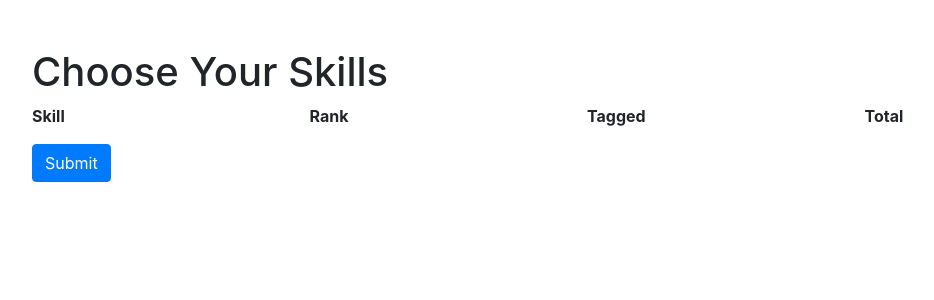
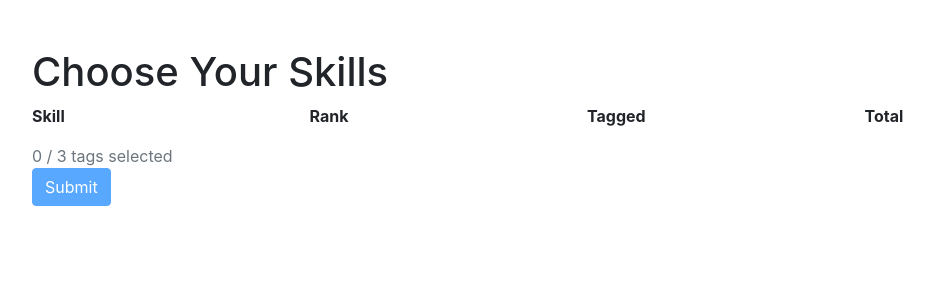
Before and after one commit to Hillgrove/Fallout2D20-Character-Creator, a Flask app: page /choose_skills/1 in a window 1280 px wide. Shown: the part 56-356 px from the top of the page, without its empty margins (68-1002 px from the left). Run offline with Flask 3, Linux system fonts and the light colour scheme; data that the repository does not hold is empty; some libraries are stand-ins or nearby versions.

Commit message:
added restrictions of number of skills

```diff
--- a/app/routes.py
+++ b/app/routes.py
@@ -242,29 +242,35 @@ def choose_skills(character_id):
                 form[tagged_field_name].data = existing_value.attribute_id == tagged_attribute.id
 
     if form.validate_on_submit():
-        for skill in skills:
-            skill_field_name = f'skill_{skill.id}'
-            tagged_field_name = f'tagged_{skill.id}'
-            skill_value = getattr(form, skill_field_name).data or 0  # Default to 0 if empty
-            is_tagged = getattr(form, tagged_field_name).data
+        tagged_count = sum(1 for skill in skills if getattr(form, f'tagged_{skill.id}').data)
 
-            character_skill_attr = CharacterSkillAttribute.query.filter_by(character_id=character_id, skill_id=skill.id).first()
-            if character_skill_attr:
-                character_skill_attr.value += skill_value
-                if is_tagged:
-                    character_skill_attr.attribute_id = tagged_attribute.id
+        if tagged_count > 3:
+            flash('You can only select up to 3 tags.', 'error')
+        else:
+            for skill in skills:
+                skill_field_name = f'skill_{skill.id}'
+                tagged_field_name = f'tagged_{skill.id}'
+                skill_value = getattr(form, skill_field_name).data or 0  # Default to 0 if empty
+                is_tagged = getattr(form, tagged_field_name).data
+
+                character_skill_attr = CharacterSkillAttribute.query.filter_by(character_id=character_id, skill_id=skill.id).first()
+                if character_skill_attr:
+                    character_skill_attr.value = skill_value
+                    if is_tagged:
+                        character_skill_attr.attribute_id = tagged_attribute.id
+                    else:
+                        if character_skill_attr.attribute_id == tagged_attribute.id:
+                            character_skill_attr.attribute_id = None
                 else:
-                    if character_skill_attr.attribute_id == tagged_attribute.id:
-                        character_skill_attr.attribute_id = None
-            else:
-                new_skill_attr = CharacterSkillAttribute(character_id=character_id, skill_id=skill.id, value=skill_value)
-                if is_tagged:
-                    new_skill_attr.attribute_id = tagged_attribute.id
-                db.session.add(new_skill_attr)
-        db.session.commit()
-        return redirect(url_for('character_overview', character_id=character_id))  # Ensure character_id is passed
+                    new_skill_attr = CharacterSkillAttribute(character_id=character_id, skill_id=skill.id, value=skill_value)
+                    if is_tagged:
+                        new_skill_attr.attribute_id = tagged_attribute.id
+                    db.session.add(new_skill_attr)
+            db.session.commit()
+            return redirect(url_for('character_overview', character_id=character_id))  # Ensure character_id is passed
 
     return render_template('choose_skills.html', form=form, skills=skills, character_id=character_id)
+
 
 
 @app.route("/character_overview/<int:character_id>")
--- a/app/templates/choose_skills.html
+++ b/app/templates/choose_skills.html
@@ -47,13 +47,23 @@
                 </div>
             {% endfor %}
         </div>
-        <button type="submit" class="btn btn-primary">Submit</button>
+
+        <!-- Counter for selectable tags -->
+        <div id="selectable_tags_counter" class="text-muted mt-2">
+            0 / <span id="selectable_tags_limit">3</span> tags selected
+        </div>
+
+        <button type="submit" class="btn btn-primary" id="submit-button">Submit</button>
     </form>
 </div>
 
 <script>
 document.addEventListener('DOMContentLoaded', function () {
     const formGroup = document.querySelector('.form-group');
+    const taggedCheckboxes = document.querySelectorAll('.tagged-checkbox');
+    const selectableTagsCounter = document.getElementById('selectable_tags_counter');
+    const selectableTagsLimit = parseInt(document.getElementById('selectable_tags_limit').textContent);
+    const submitButton = document.getElementById('submit-button');
 
     function updateTotal(skillRow) {
         const skillId = skillRow.getAttribute('data-skill-id');
@@ -69,12 +79,31 @@ document.addEventListener('DOMContentLoaded', function () {
         totalSpan.textContent = total;
     }
 
+    function updateTagsCounter() {
+        const selectedTags = document.querySelectorAll('.tagged-checkbox:checked').length;
+        selectableTagsCounter.innerHTML = `${selectedTags} / ${selectableTagsLimit} tags selected`;
+
+        taggedCheckboxes.forEach(checkbox => {
+            if (selectedTags >= selectableTagsLimit && !checkbox.checked) {
+                checkbox.disabled = true;
+            } else {
+                checkbox.disabled = false;
+            }
+        });
+
+        submitButton.disabled = selectedTags !== selectableTagsLimit;
+    }
+
     formGroup.addEventListener('input', function (event) {
         if (event.target.classList.contains('rank-input') || event.target.classList.contains('tagged-checkbox')) {
             const skillRow = event.target.closest('.skill-row');
             updateTotal(skillRow);
+            updateTagsCounter();
         }
     });
+
+    // Initialize the counter on page load
+    updateTagsCounter();
 });
 
 function changeStatValue(inputId, delta) {
```
